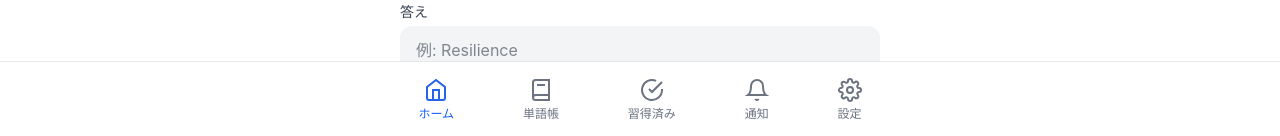
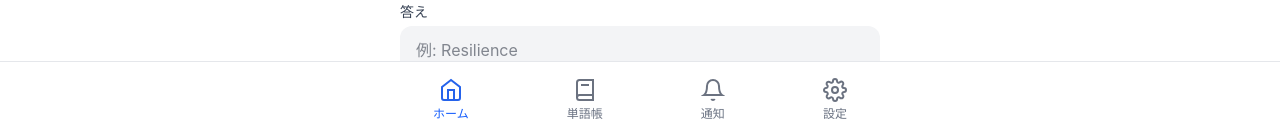
Before and after one commit to yukafukuyama/Brain-Craft-, a Next.js app: page /home in a window 1280 px wide. Shown: the part 662-798 px from the top of the page. Built offline with nearby package versions, Linux system fonts and the light colour scheme; no server answers.

Commit message:
Add close button to success page and update app icon

```diff
--- a/app/home/page.tsx
+++ b/app/home/page.tsx
@@ -296,7 +296,7 @@ export default function HomePage() {
         </div>
       </main>
 
-      <BottomNav variant="4" />
+      <BottomNav variant="3" />
     </div>
   );
 }
--- a/components/BottomNav.tsx
+++ b/components/BottomNav.tsx
@@ -19,7 +19,7 @@ const navItems3: NavItem[] = [
 const navItems4: NavItem[] = [
   { href: "/home", label: "ホーム", icon: "home" },
   { href: "/words", label: "単語帳", icon: "book" },
-  { href: "/learned", label: "習得済み", icon: "check" },
+  { href: "/quiz", label: "問題", icon: "quiz" },
   { href: "/notification", label: "通知", icon: "bell" },
   { href: "/settings", label: "設定", icon: "settings" },
 ];
@@ -31,7 +31,7 @@ export function BottomNav({ variant = "3" }: { variant?: "3" | "4" }) {
   const isActive = (href: string) => {
     if (href === "/home") return pathname === "/home";
     if (href === "/notification") return pathname === "/notification";
-    if (href === "/learned") return pathname === "/learned";
+    if (href === "/quiz") return pathname.startsWith("/quiz");
     return pathname.startsWith(href);
   };
 
```
